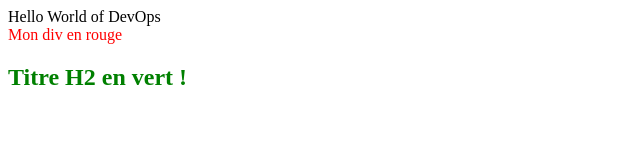
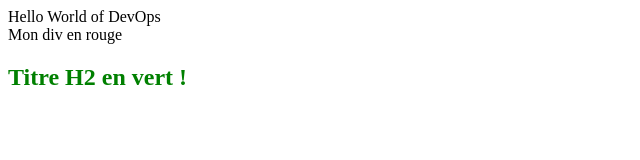
Before and after one commit to simowalter/Cours_Initiation_Git, a plain HTML site: page index.html in a window 1280 px wide. Shown: the whole page, without its empty margins (0-640 px from the left). Drawn offline with Linux system fonts and the light colour scheme; files that its build step writes are made by us from their sources.

Commit message:
color red to dark

```diff
--- a/CSS/colorp1.css
+++ b/CSS/colorp1.css
@@ -6,7 +6,7 @@ p
 
 div
 {
-    color: red
+    color: dark
 }
 
 h2
```
